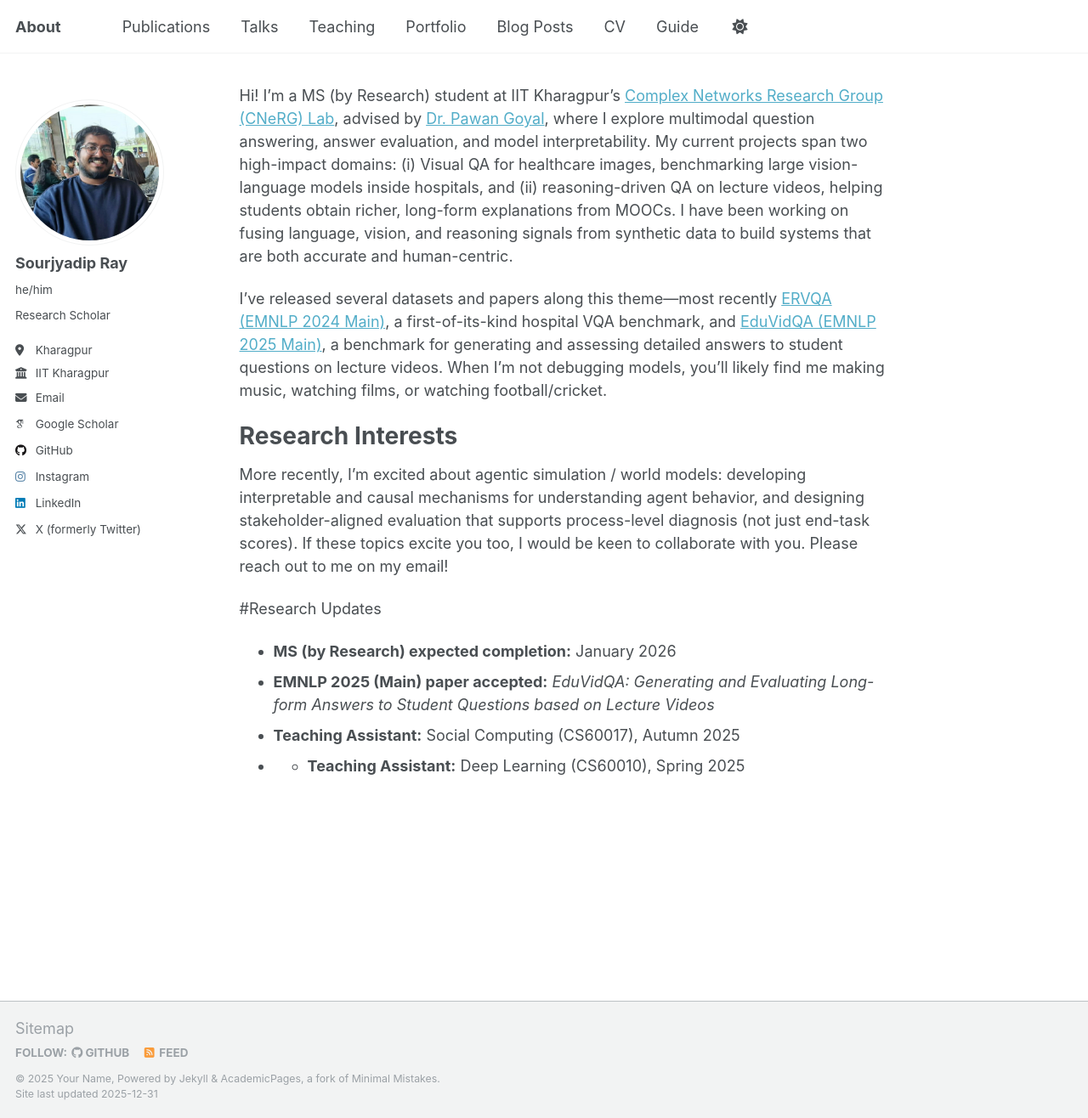
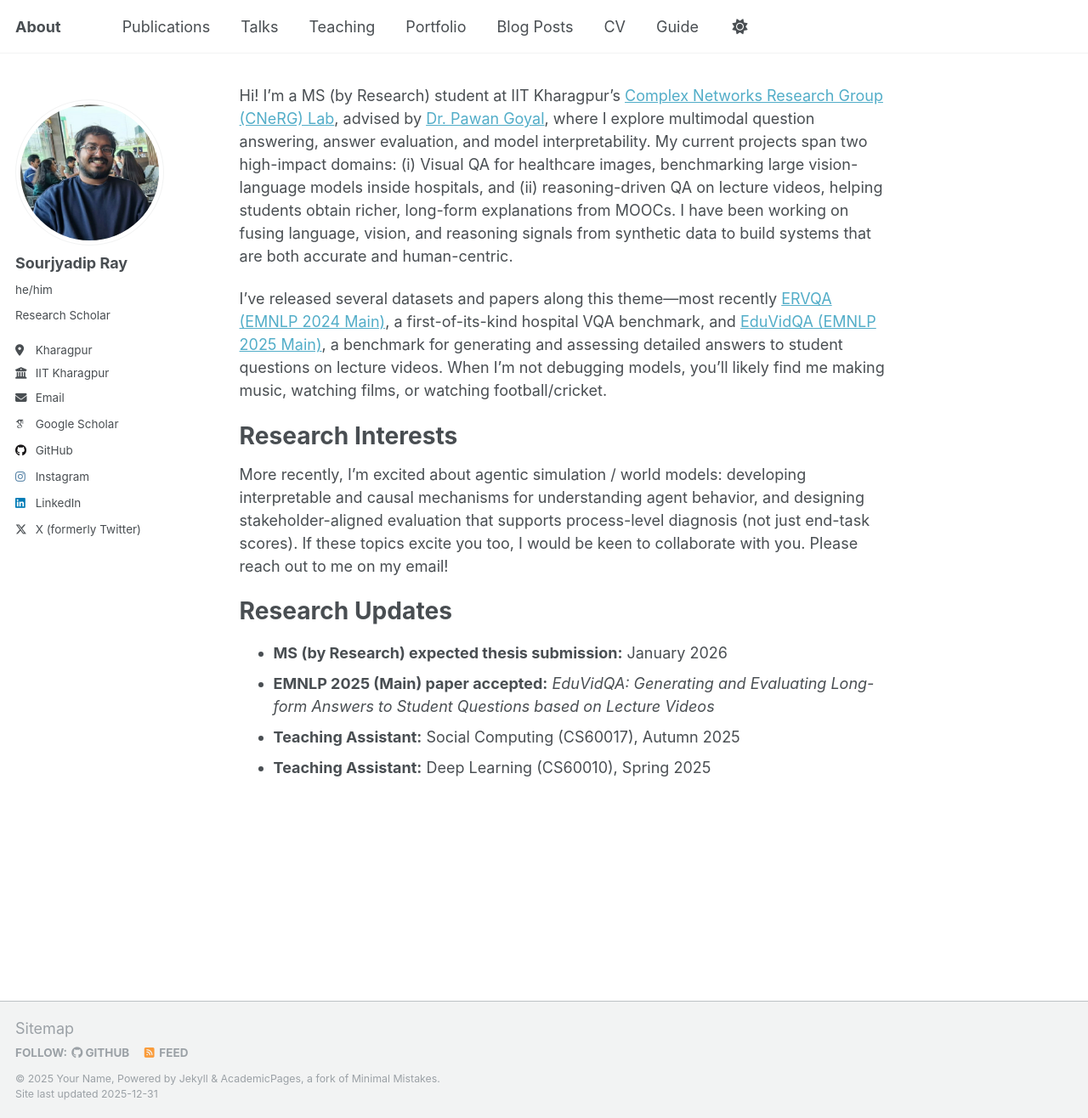
Before and after one commit to sourjyadip/sourjyadip.github.io, a Jekyll site: the page built from _pages/about.md, in a window 1280 px wide and 1316 px high. Shown: the whole window at 85% size. Built offline with Jekyll 4.4.1, drawn with Linux system fonts in a browser that asks for light colours; some web fonts are replaced.

Commit message:
Update research updates section in about.md

```diff
--- a/_pages/about.md
+++ b/_pages/about.md
@@ -13,8 +13,8 @@ I’ve released several datasets and papers along this theme—most recently [ER
 # Research Interests
 More recently, I’m excited about agentic simulation / world models: developing interpretable and causal mechanisms for understanding agent behavior, and designing stakeholder-aligned evaluation that supports process-level diagnosis (not just end-task scores). If these topics excite you too, I would be keen to collaborate with you. Please reach out to me on my email!
 
-#Research Updates
-- **MS (by Research) expected completion:** January 2026
+# Research Updates
+- **MS (by Research) expected thesis submission:** January 2026
 - **EMNLP 2025 (Main) paper accepted:** *EduVidQA: Generating and Evaluating Long-form Answers to Student Questions based on Lecture Videos*
 - **Teaching Assistant:** Social Computing (CS60017), Autumn 2025
-- - **Teaching Assistant:** Deep Learning (CS60010), Spring 2025
+- **Teaching Assistant:** Deep Learning (CS60010), Spring 2025
```
